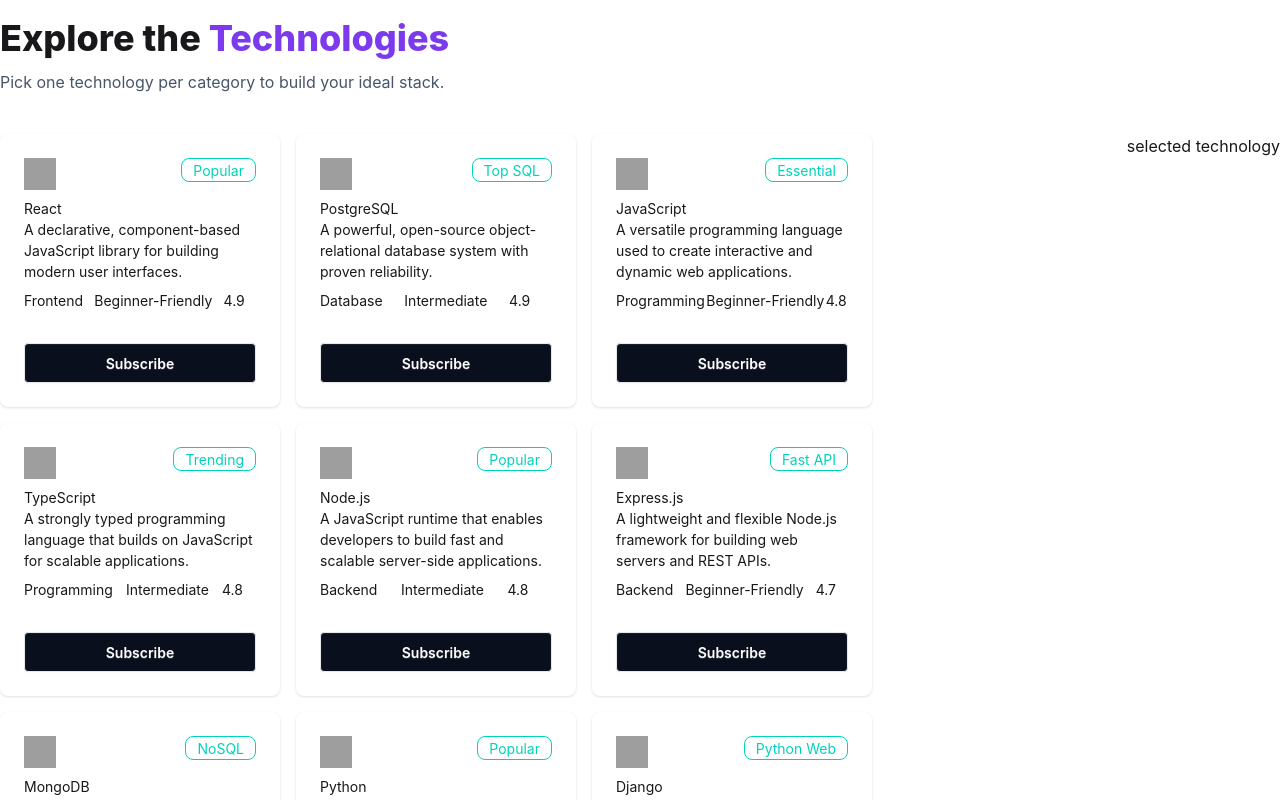
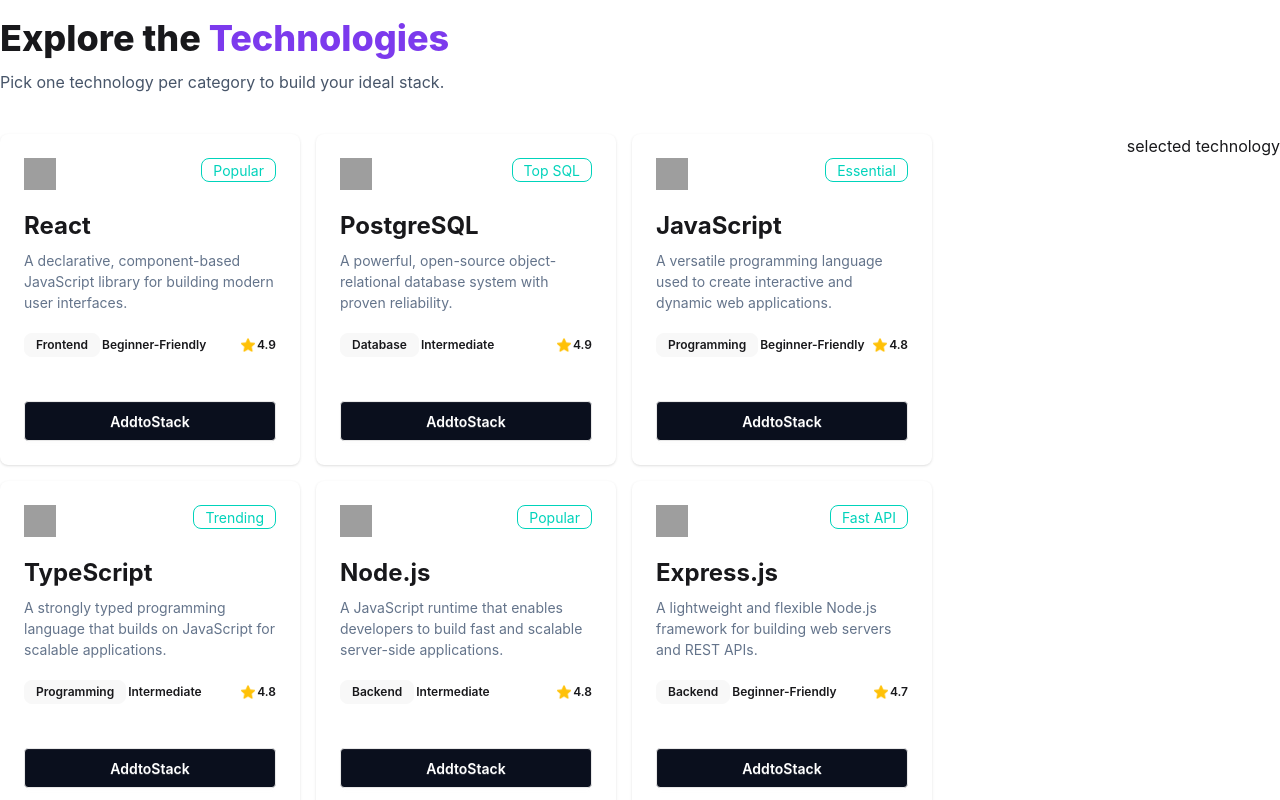
Before and after one commit to Asif-2564/DevStack_Assingnment_5, a React (Vite) app: page / in a window 1280 px wide. Shown: the part 660-1460 px from the top of the page. Built offline with nearby package versions, Linux system fonts and the light colour scheme; grey boxes are pictures that could not be loaded.

Commit message:
Card Section Done

```diff
--- a/src/components/technologies/TechnologyCard.tsx
+++ b/src/components/technologies/TechnologyCard.tsx
@@ -1,7 +1,7 @@
 // import React from 'react';
 
 import type { ITechType } from "../../types/types";
-
+import Star from "../../assets/star.png";
 
 // interface techProps{
 
@@ -13,23 +13,27 @@
             {
             technology.map((tech:ITechType)=>{
                 return (
-                    <div className="card w-70 bg-base-100 shadow-sm">
-                    <div className="card-body">
+                    <div className="card w-75 bg-base-100 shadow-sm">
+                    <div className="card-body grid gap-5">
                         <div className="flex justify-between">
                             <img className="h-8 w-8" src={tech.icon} alt="logo"/>
                             <div className="badge badge-outline badge-accent">{tech.badge}</div>
                         </div>
-                        <div>
-                            <p>{tech.name}</p>
-                            <p>{tech.description}</p>
+                        <div className="grid gap-2">
+                            <p className="text-2xl font-bold">{tech.name}</p>
+                            <p className="text-[#64748B]">{tech.description}</p>
                         </div>
-                        <div className="flex justify-between">
-                            <p>{tech.category}</p>
-                            <p>{tech.difficulty}</p>
-                            <p>{tech.rating}</p>
+                        <div className="flex justify-between items-center gap-0.5">
+                            <div className="badge badge-ghost text-[12px] font-semibold">{tech.category}</div>
+                            <p className="text-[12px] font-semibold ">{tech.difficulty}</p>
+                            <div className="flex justify-between items-center gap-0.5">
+                                <img src={Star} alt="start image" className="h-3.5 w-3.5" ></img>
+                                <p className="text-[12px] font-semibold">{tech.rating}</p>
+                            </div>
+
                         </div>
                         <div className="mt-6">
-                            <button className="btn btn-block bg-[#0A0F1D] text-white">Subscribe</button>
+                            <button className="btn btn-block bg-[#0A0F1D] text-white">AddtoStack</button>
                         </div>
                     </div>
                 </div>
@@ -38,31 +42,6 @@
             })
         }
         </div>
-
-
-
-        //     <div className="card w-96 bg-base-100 shadow-sm">
-        //     <div className="card-body">
-        //         <div className="flex justify-between">
-        //             <img src="https://www.flaticon.com/free-icon" alt="logo"/>
-        //             <div className="badge badge-outline badge-accent">Accent</div>
-        //         </div>
-        //         <div>
-        //             <p>React</p>
-        //             <p>A declarative, component-based
-        //             JavaScript library for building modern user
-        //             interfaces.</p>
-        //         </div>
-        //         <div className="flex justify-between">
-        //             <p>category</p>
-        //             <p>difficulty</p>
-        //             <p>rating</p>
-        //         </div>
-        //     </div>
-        //     <div className="mt-6">
-        //         <button className="btn btn-wide bg-[#0A0F1D] text-white">Subscribe</button>
-        //     </div>
-        // </div>
     );
 };
 
```
Also changed, not shown: src/assets/star.png (added).
